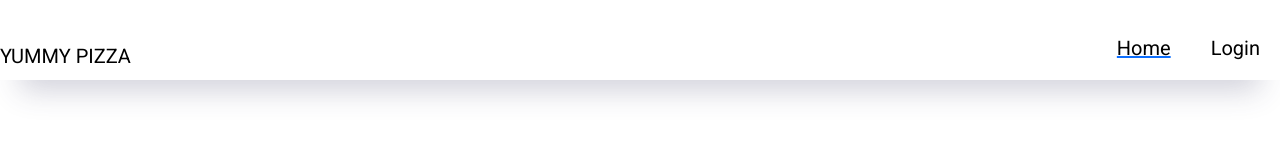
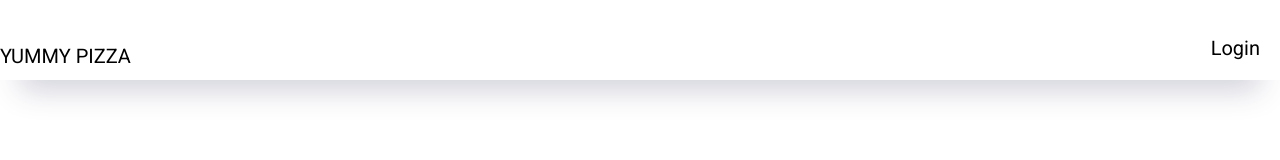
Before and after one commit to Wathsala970/mern_pizza, a React (Create React App) app in the folder client/: page / in a window 1280 px wide. Shown: the top 160 px of the page. Built offline with nearby package versions, Linux system fonts and the light colour scheme; a web font is replaced by a local one.

Commit message:
remove home link

```diff
--- a/client/src/Components/Navbar.js
+++ b/client/src/Components/Navbar.js
@@ -24,7 +24,7 @@ export default function Navbar() {
                 <a className="navbar-brand" href='/'>YUMMY PIZZA</a>
 
                 <ul className={Mobile ? "nav-links-mobile" : "nav-links"} onclick={() => setMobile(false)}>
-                    <Link to='/'><li>Home</li></Link>
+                    {/* <Link to='/'><li>Home</li></Link> */}
 
 
                     {currentUser ? (
```
